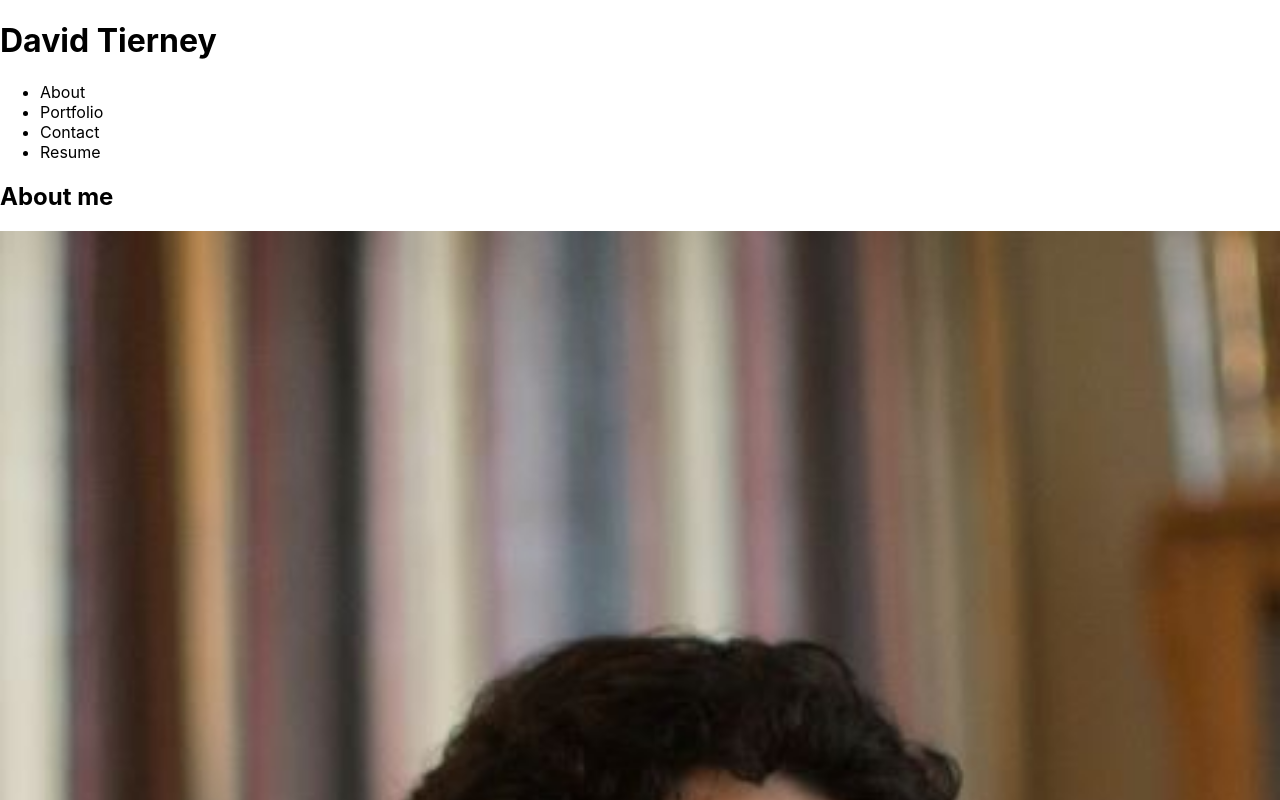
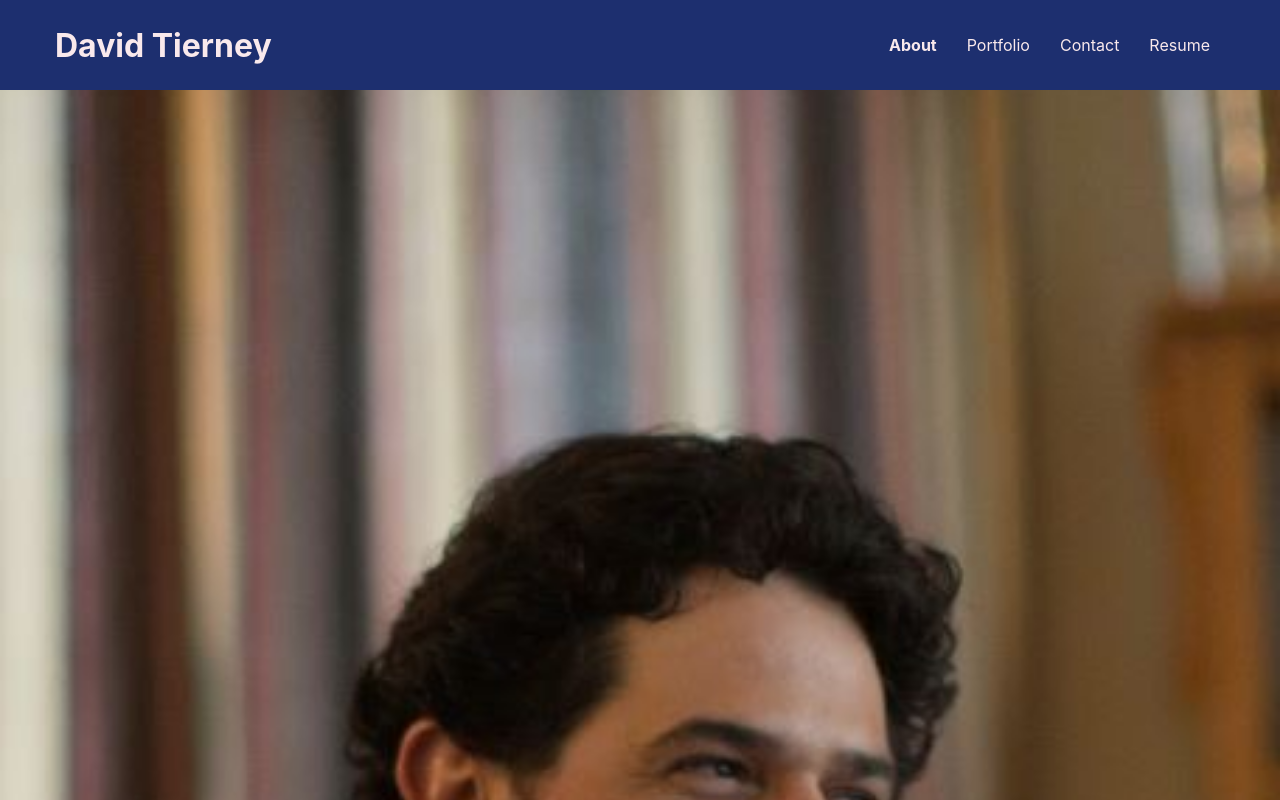
Before and after one commit to daveshouse44/react_portfolio, a React (Create React App) app: page /react_portfolio/About in a window 1280 px wide. Shown: the top 800 px of the page. Built offline with nearby package versions, Linux system fonts and the light colour scheme.

Commit message:
adding header and nav style, fixed skill render

```diff
--- a/src/App.css
+++ b/src/App.css
@@ -1,10 +1,62 @@
+* {
+  margin: 0;
+  padding: 0;
+}
 
+:root {
+  --rich-blk: #090e20;
+  --st-patricks-blue: #1d2f6fff;
+  --cornflower-blue: #8390faff;
+  --maize-crayola: #fac748ff;
+  --lavender-blush: #f9e9ecff;
+  --tickle-me-pink: #f88dadff;
+}
 
+/* header styling */
+header {
+    width: 100%;
+    height: 90px;
+    background-color: var(--st-patricks-blue);
+    display: flex;
+    flex-direction: row;
+    flex-wrap: wrap;
+    justify-content: space-between;
+    align-items: center;
+    position: fixed;
+}
+
+header h1 {
+    margin-left: 55px;
+    color: var(--lavender-blush);
+
+}
+
+.nav {
+    width: auto;
+}
+
+.navActive {
+    font-weight: bold;
+}
+
+.nav-list {
+    margin-right: 55px;
+    list-style-type: none;
+    display: flex;
+    flex-direction: row;
+    justify-content: space-between;
+    color: var(--lavender-blush)
+}
+
+.nav-list li {
+    margin: 15px;
+    cursor: pointer;
+  }
 /* footer styling */
 footer {
   width: 100%;
-    height: 45px;
-    background-color: rgb(61, 71, 214);
+  height: 60px;
+  background-color: var(--rich-blk);
   display: flex;
   justify-content: center;
   align-items: center;
--- a/src/components/Application.js
+++ b/src/components/Application.js
@@ -15,7 +15,7 @@ const Application = ({ application }) => {
           </a>
         </div>
 
-        <p>{application.desc}</p>
+        <p>{application.skill}</p>
       </div>
       <img
         className="applicationBackground"
```
Lines whose indentation alone changed are shown as unchanged.
